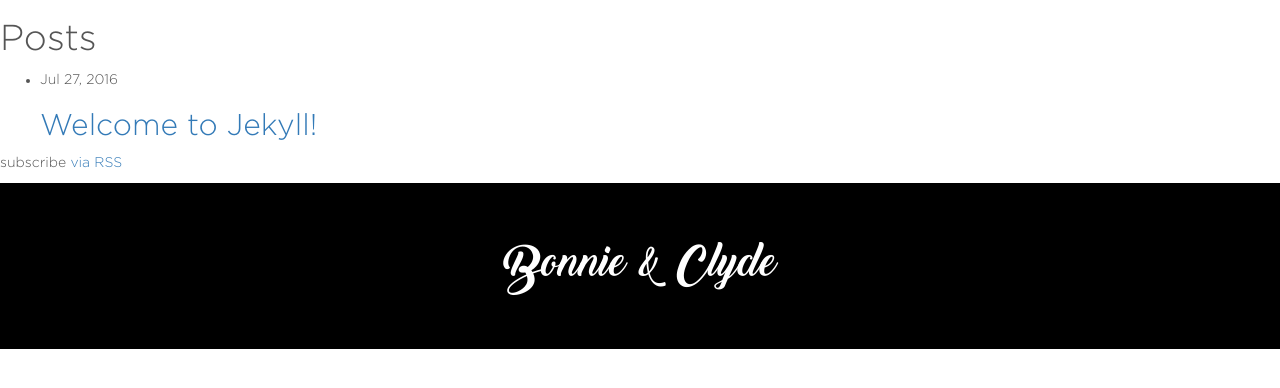
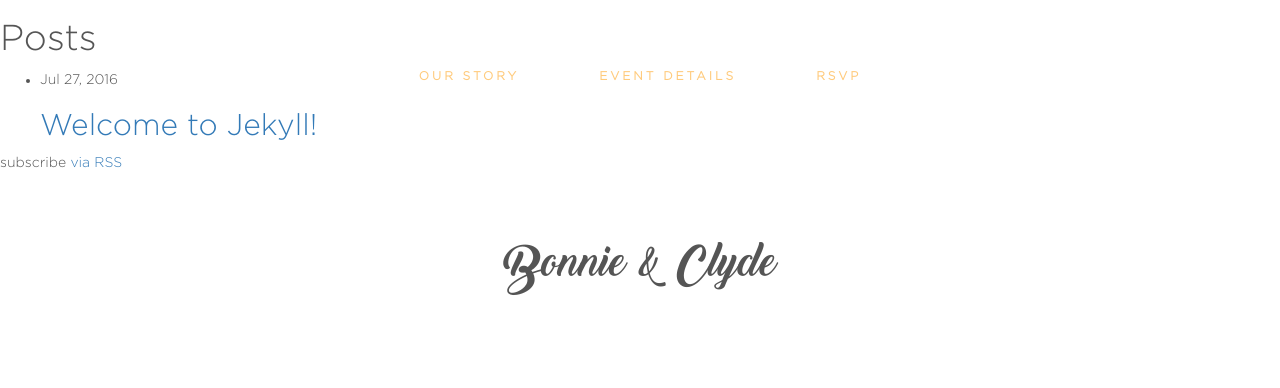
Before and after one commit to project-agape/wedding-template4, a Jekyll site: the page built from index.html, in a window 1280 px wide. Shown: the top 388 px of the page. Built offline with Jekyll 4.4.1, drawn with Linux system fonts in a browser that asks for light colours; nearby versions of some CDN libraries.

Commit message:
Add main stylesheet

```diff
--- a/_sass/main.sass
+++ b/_sass/main.sass
@@ -9,7 +9,6 @@
 @font-face
   font-family: Gotham-Medium
   src: url('fonts/Gotham/Gotham-Medium.otf')
-
 
 
 @font-face
@@ -64,7 +63,7 @@ nav
           a
             font-weight: bold
             font-size: 12px
-            color: white
+            color: #ffcb7d
             padding: 24px 0px 20px
             text-decoration: none
             z-index: 10
@@ -73,17 +72,17 @@ nav
             border-bottom: 2px solid transparent
 
             &:hover
-              border-bottom: 2px solid black
+              border-bottom: 2px solid #ffcb7d
 
 
 footer
   position: relative
-  background-color: black
+  background-color: white
   .footer-content
     padding: 50px 0
     h4
       font-size: 3em
-      color: white
+      color: #555555
       letter-spacing: 0
       font-weight: normal
       font-style: normal
@@ -272,7 +271,5 @@ footer
 
   footer
     .footer-content
-      border-top: 1px solid white
-      padding: 15px 0
       h4
-        font-size: 24px
+        font-size: 36px
```
